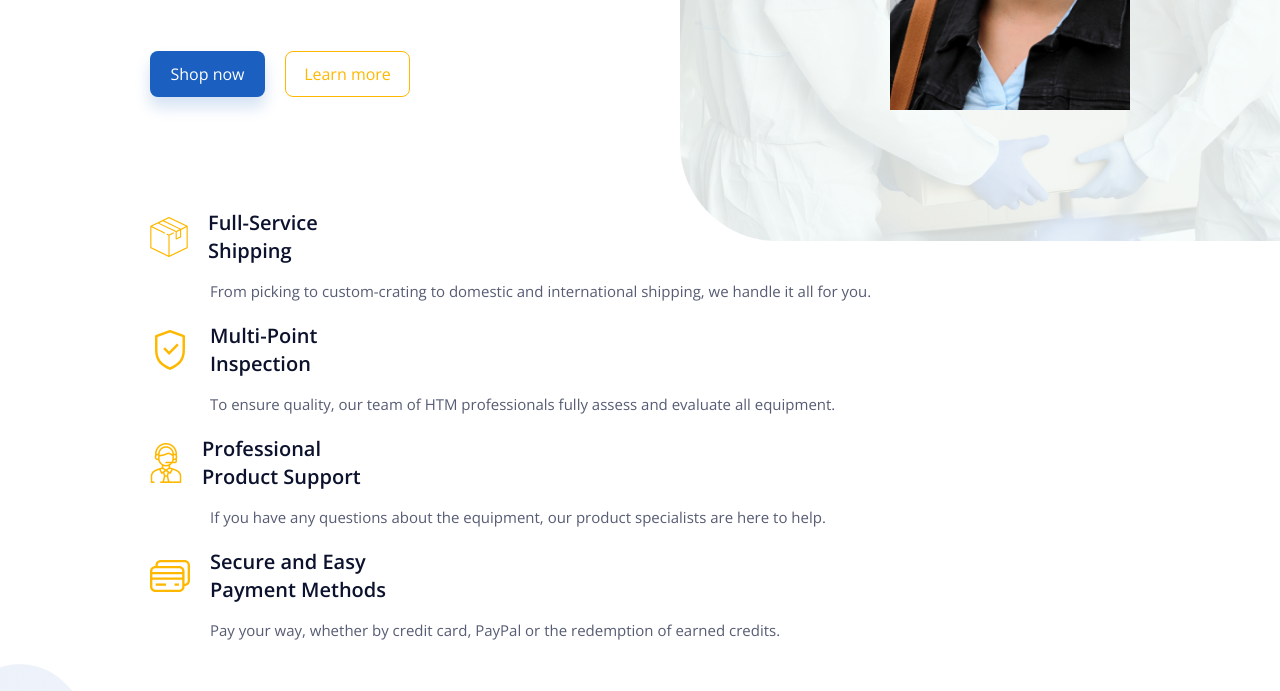
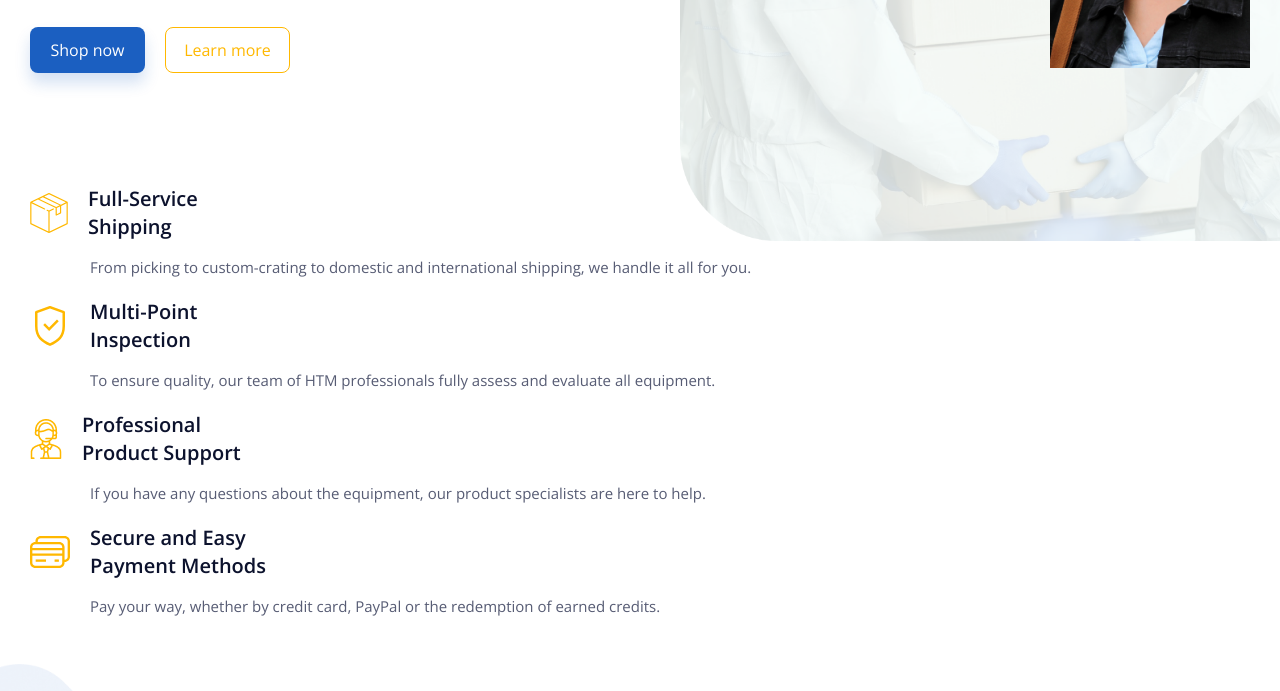
Before and after one commit to RodionSav/mask-test-site, a website built with Parcel: page src/index.html in a window 1280 px wide. Shown: the part 336-1027 px from the top of the page. Built offline with nearby package versions, Linux system fonts and the light colour scheme; a web font is replaced by a local one.

Commit message:
final commit

```diff
--- a/src/styles/page.scss
+++ b/src/styles/page.scss
@@ -30,22 +30,11 @@
     margin: auto;
 
     @include onPhone {
-      margin: 0 20px;
+      margin: 0 20px 0;
     }
 
     @include onTablet {
-      display: flex;
-      justify-content: space-around;
-      flex-direction: column;
-      max-width: 980px;
-
-      @media (max-width: 1040px) {
-        margin: 0 30px;
-      }
-
-      @media (min-width: 1041px) {
-        margin: 0 auto;
-      }
+      margin: 0 30px 0;
     }
 
     @include onDesktop {
--- a/src/styles/protective.scss
+++ b/src/styles/protective.scss
@@ -159,7 +159,7 @@
     }
 
     @include onTablet {
-      width: 240px;
+      width: 200px;
       max-width: 100%;
       object-fit: contain;
     }
--- a/src/styles/utils/_mixins.scss
+++ b/src/styles/utils/_mixins.scss
@@ -5,7 +5,7 @@
 }
 
 @mixin onTablet {
-  @media (min-width: 641px) and (max-width: 1300px) {
+  @media (min-width: 640px) and (max-width: 1300px) {
     @content;
   }
 }
```
